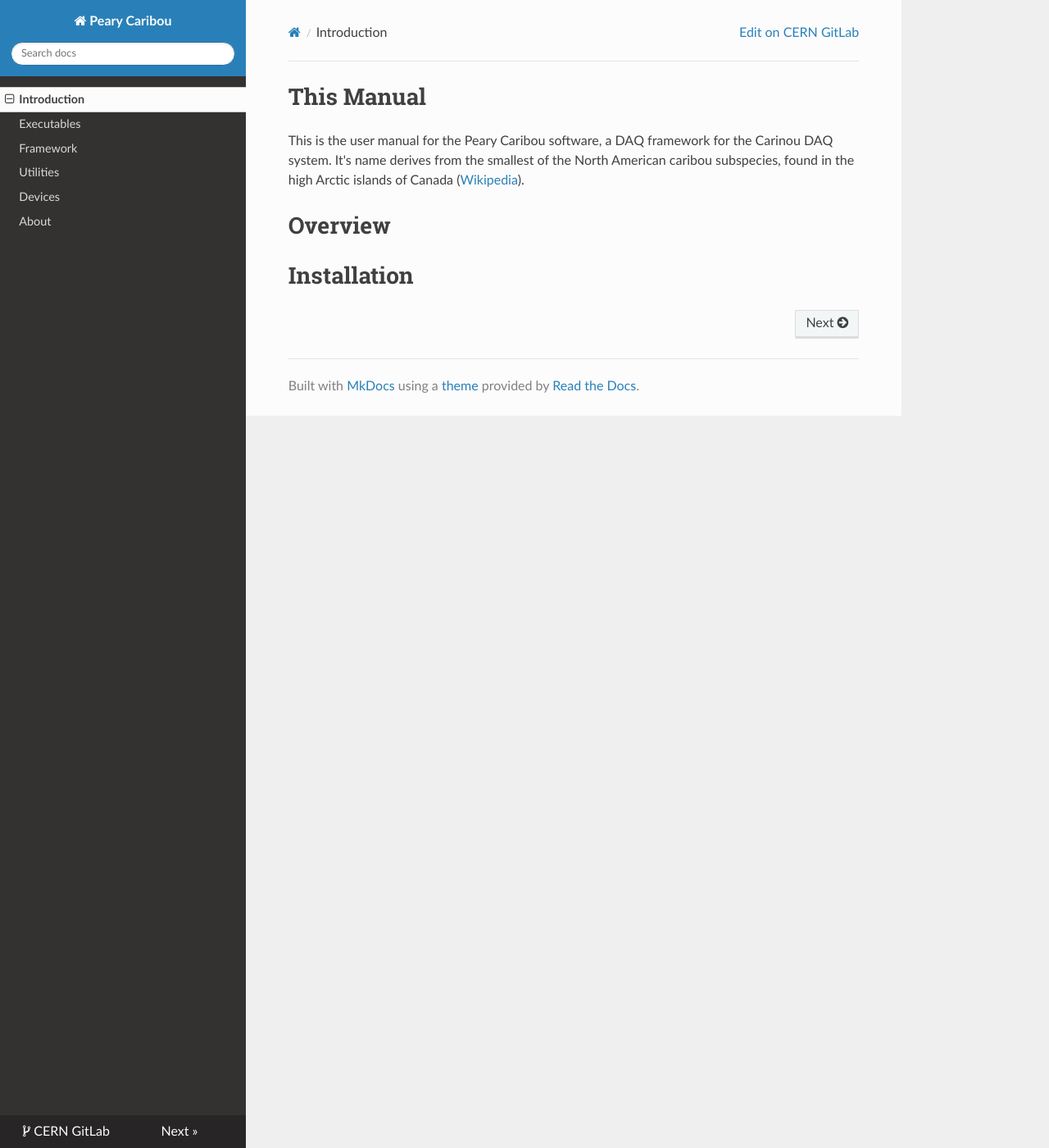
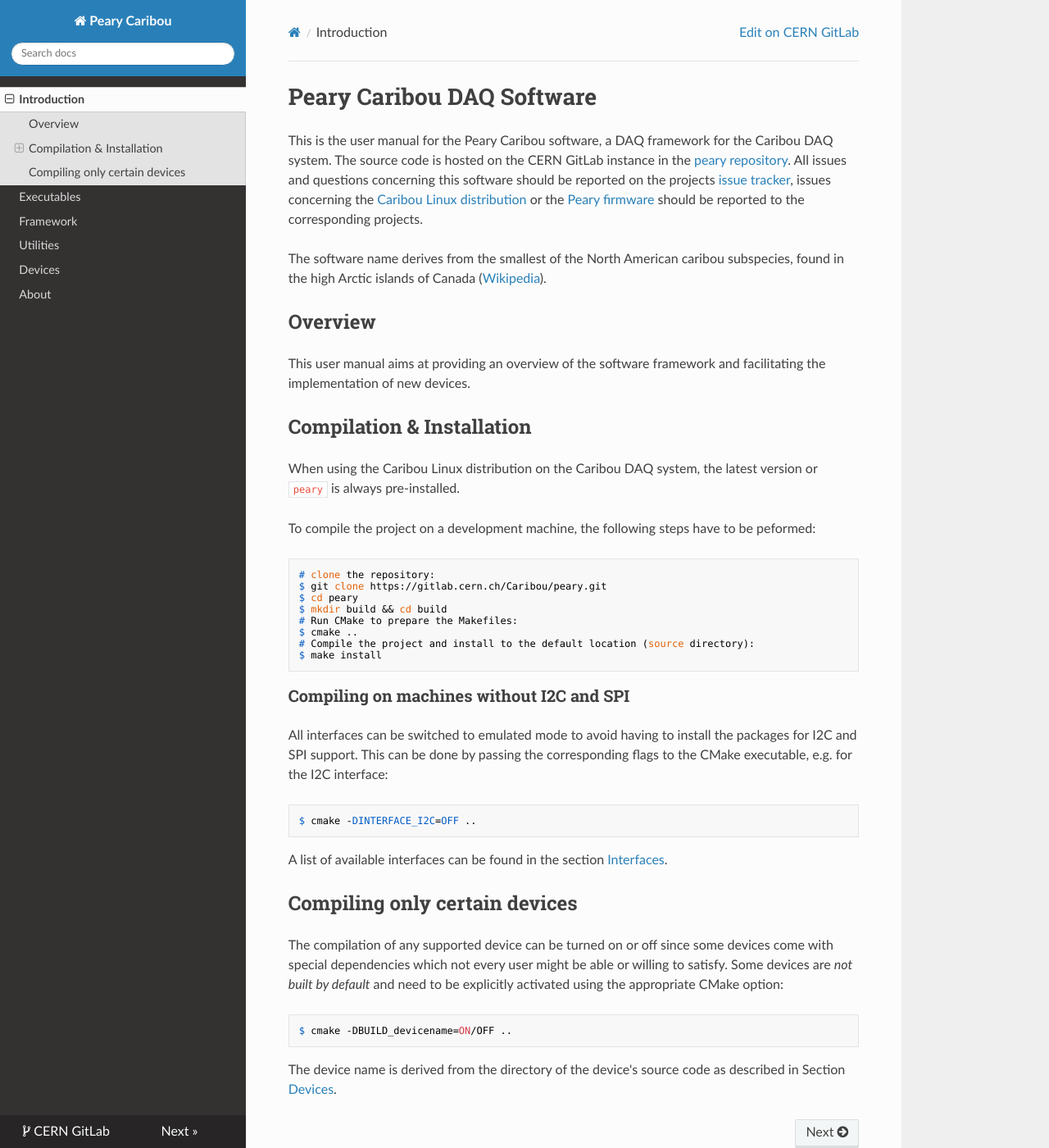
Before and after one commit to simonspa/peary, an MkDocs documentation site: the page built from doc/usermanual/index.md, in a window 1280 px wide and 1400 px high. Shown: the whole window at 82% size. Built offline with MkDocs 1.6.1, drawn with Linux system fonts in a browser that asks for light colours; nearby versions of some CDN libraries; old or Windows-style settings are respelled for this version of MkDocs.

Commit message:
Add installation section

````diff
--- a/doc/usermanual/index.md
+++ b/doc/usermanual/index.md
@@ -1,7 +1,46 @@
-# This Manual
+# Peary Caribou DAQ Software
 
-This is the user manual for the Peary Caribou software, a DAQ framework for the Carinou DAQ system. It's name derives from the smallest of the North American caribou subspecies, found in the high Arctic islands of Canada ([Wikipedia](https://en.wikipedia.org/wiki/Peary_caribou)).
+This is the user manual for the Peary Caribou software, a DAQ framework for the Caribou DAQ system. The source code is hosted on the CERN GitLab instance in the [peary repository](https://gitlab.cern.ch/Caribou/peary). All issues and questions concerning this software should be reported on the projects [issue tracker](https://gitlab.cern.ch/Caribou/peary/issues), issues concerning the [Caribou Linux distribution](https://gitlab.cern.ch/Caribou/meta-caribou) or the [Peary firmware](https://gitlab.cern.ch/Caribou/peary-firmware) should be reported to the corresponding projects.
 
-# Overview
+The software name derives from the smallest of the North American caribou subspecies, found in the high Arctic islands of Canada ([Wikipedia](https://en.wikipedia.org/wiki/Peary_caribou)).
 
-# Installation
+## Overview
+
+This user manual aims at providing an overview of the software framework and facilitating the implementation of new devices.
+
+## Compilation & Installation
+
+When using the Caribou Linux distribution on the Caribou DAQ system, the latest version or `peary` is always pre-installed.
+
+To compile the project on a development machine, the following steps have to be peformed:
+
+```
+# clone the repository:
+$ git clone https://gitlab.cern.ch/Caribou/peary.git
+$ cd peary
+$ mkdir build && cd build
+# Run CMake to prepare the Makefiles:
+$ cmake ..
+# Compile the project and install to the default location (source directory):
+$ make install
+```
+
+### Compiling on machines without I2C and SPI
+
+All interfaces can be switched to emulated mode to avoid having to install the packages for I2C and SPI support. This can be done by passing the corresponding flags to the CMake executable, e.g. for the I2C interface:
+
+```
+$ cmake -DINTERFACE_I2C=OFF ..
+```
+
+A list of available interfaces can be found in the section [Interfaces](framework.md#hardware-interfaces).
+
+## Compiling only certain devices
+
+The compilation of any supported device can be turned on or off since some devices come with special dependencies which not every user might be able or willing to satisfy. Some devices are *not built by default* and need to be explicitly activated using the appropriate CMake option:
+
+```
+$ cmake -DBUILD_devicename=ON/OFF ..
+```
+
+The device name is derived from the directory of the device's source code as described in Section [Devices](devices.md).
````
Also changed, not shown: doc/usermanual/devices.md (+2 -2 lines), doc/usermanual/framework.md (+6 -6 lines).
